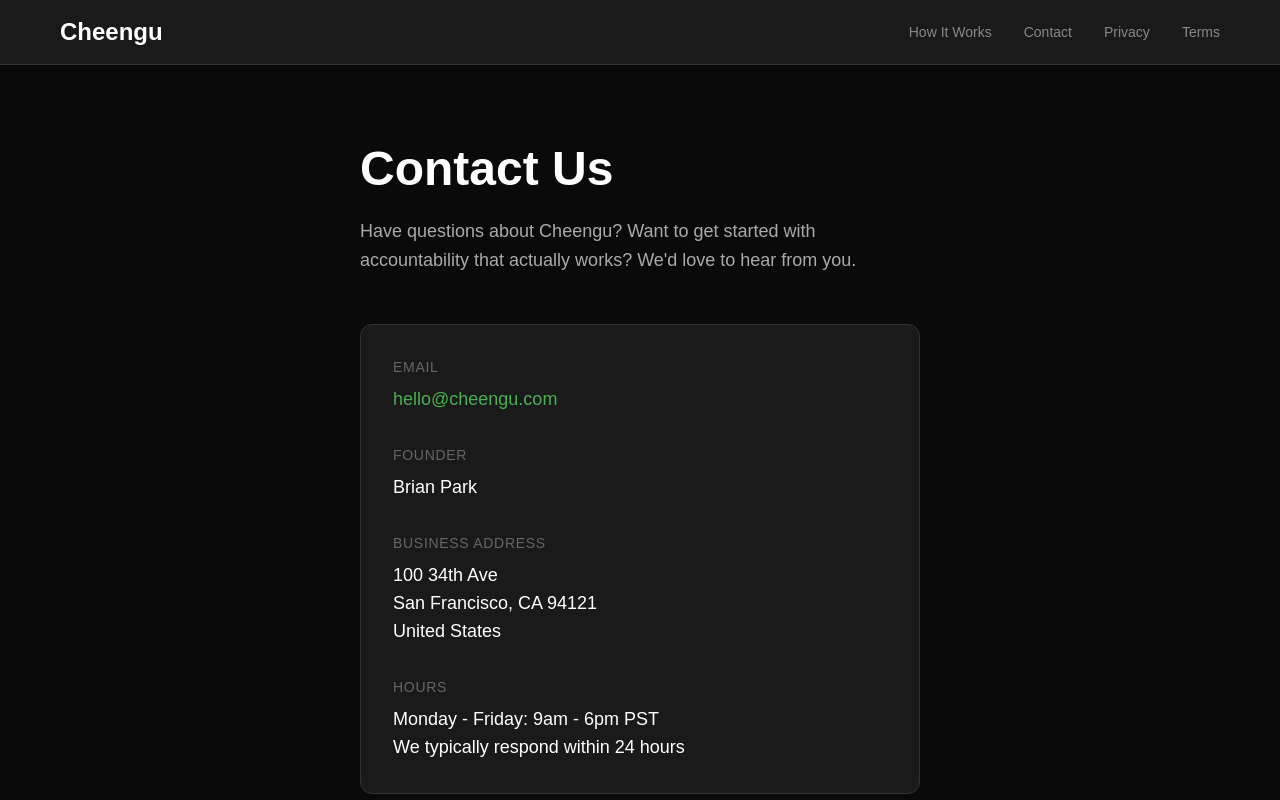
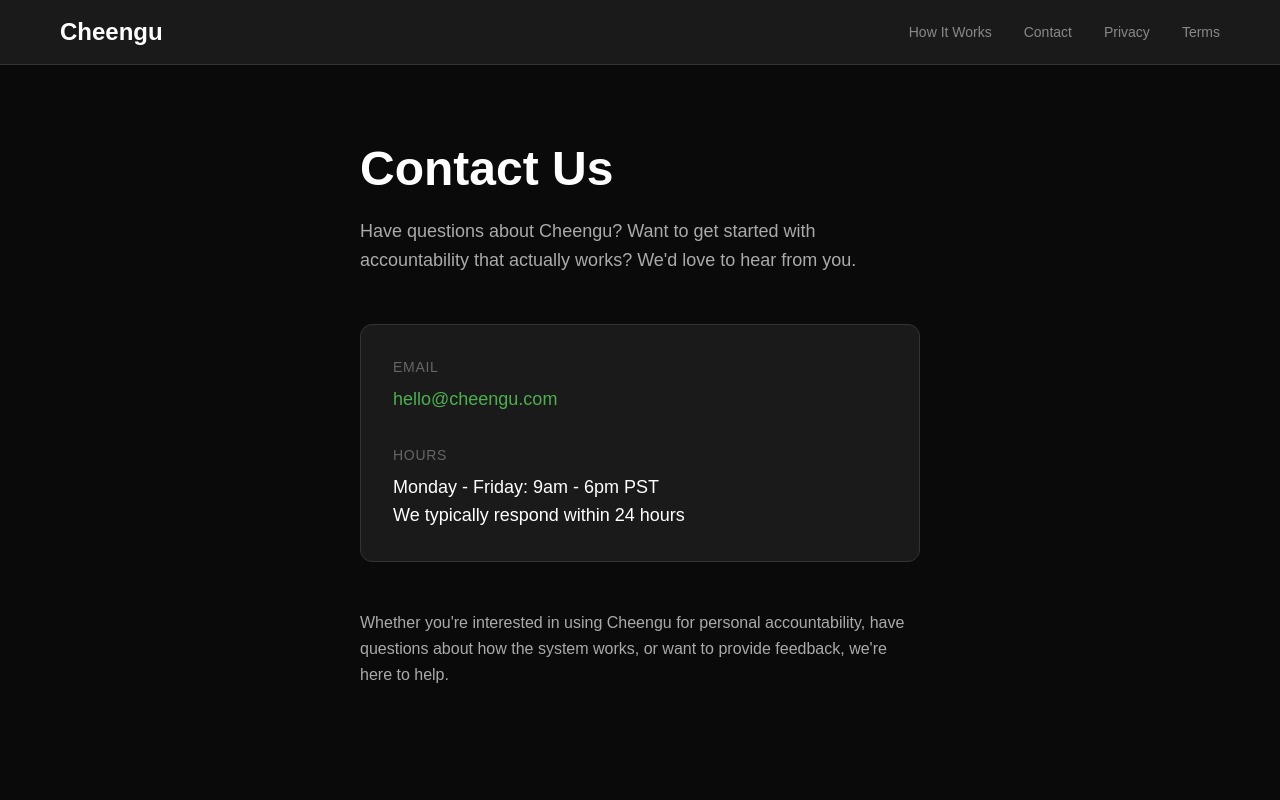
Before and after one commit to cheengutech/cheengu-site, a Next.js app: page /contact in a window 1280 px wide. Shown: the top 800 px of the page. Built offline with nearby package versions, Linux system fonts and the light colour scheme.

Commit message:
Deleted contact info

```diff
--- a/app/contact/page.tsx
+++ b/app/contact/page.tsx
@@ -22,20 +22,6 @@
             </div>
           </div>
 
-          <div className="mb-8">
-            <div className="text-sm text-[#666] uppercase tracking-wider mb-2">Founder</div>
-            <div className="text-lg text-white">Brian Park</div>
-          </div>
-
-          <div className="mb-8">
-            <div className="text-sm text-[#666] uppercase tracking-wider mb-2">Business Address</div>
-            <div className="text-lg text-white">
-              100 34th Ave<br />
-              San Francisco, CA 94121<br />
-              United States
-            </div>
-          </div>
-
           <div>
             <div className="text-sm text-[#666] uppercase tracking-wider mb-2">Hours</div>
             <div className="text-lg text-white">
```
